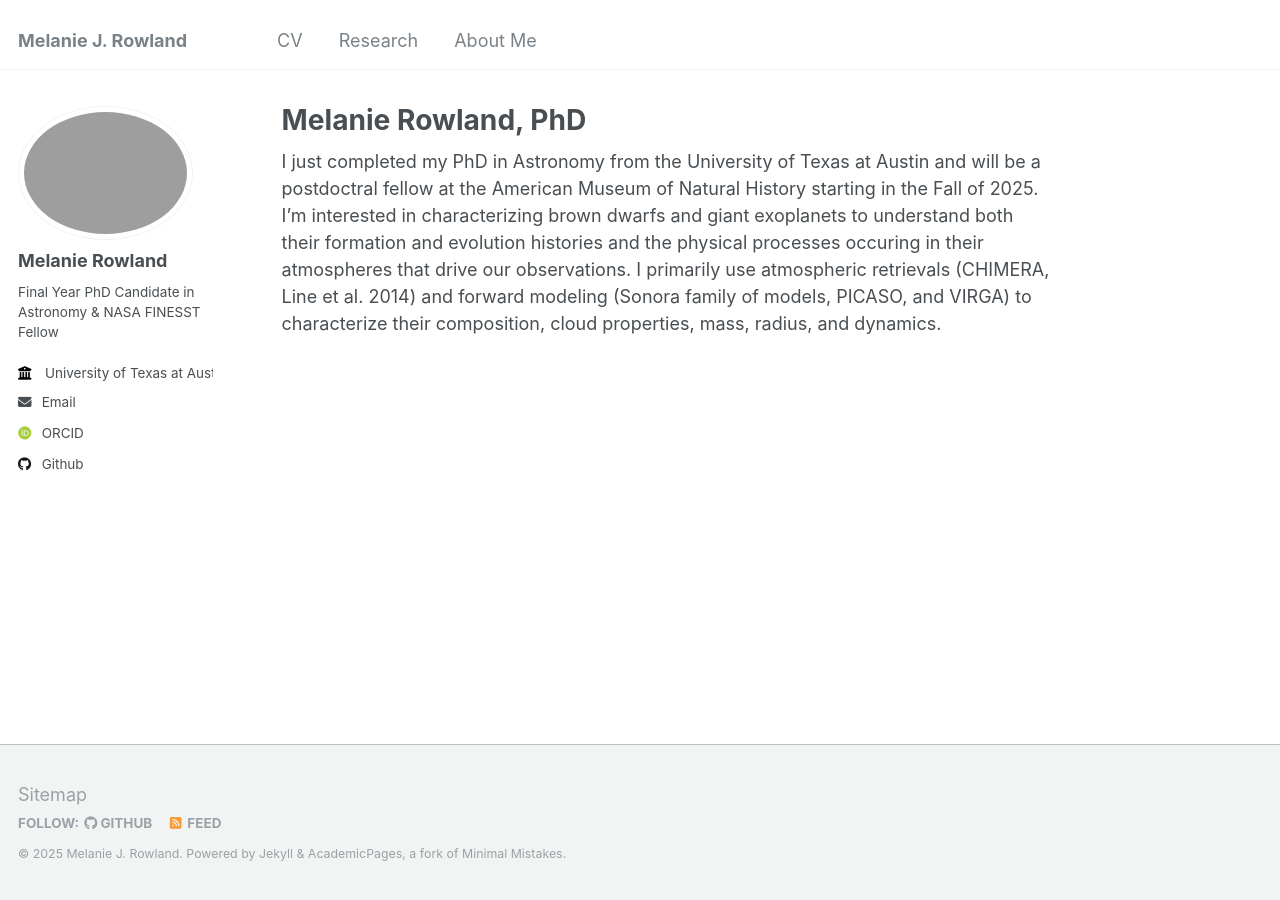
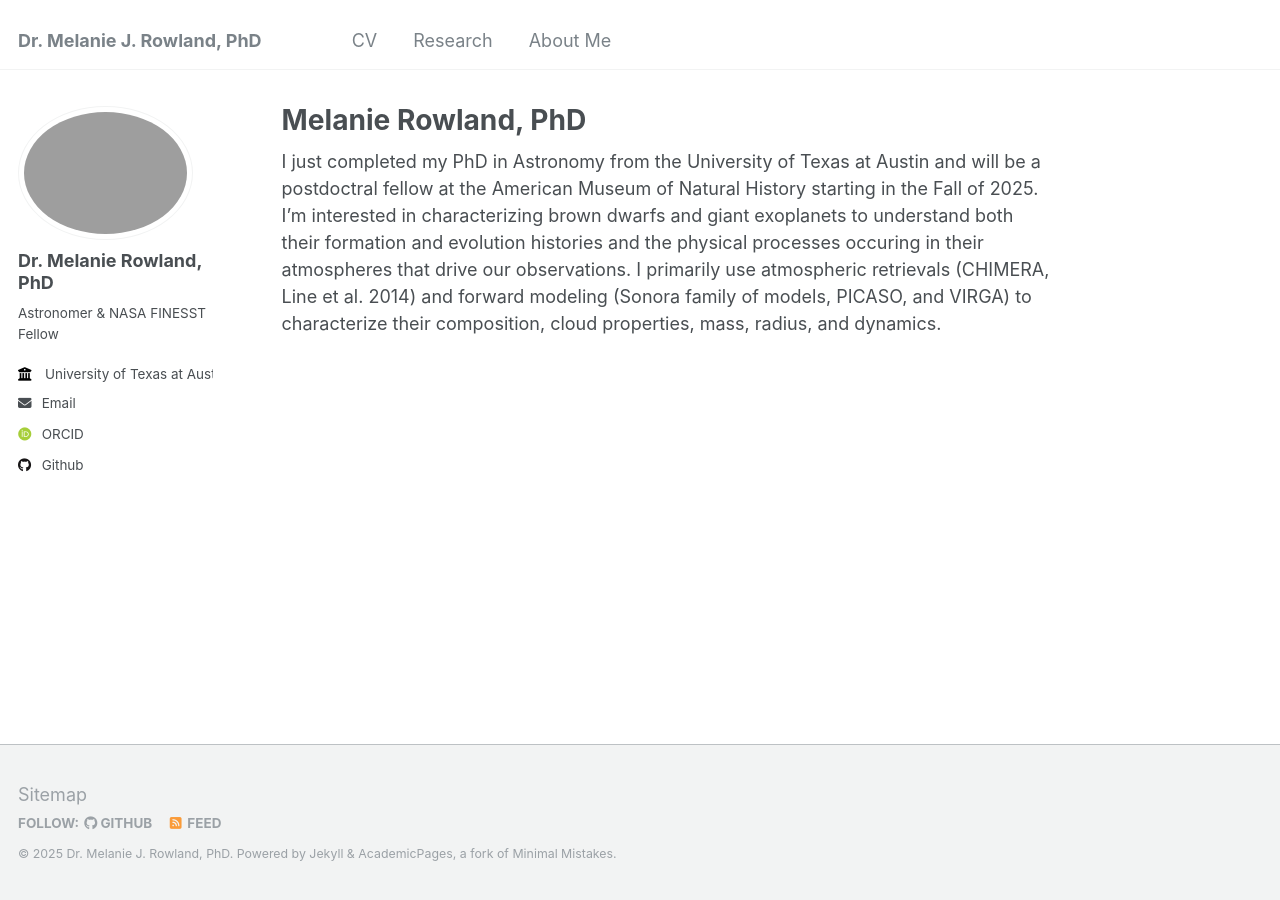
Before and after one commit to melrows/melrows.github.io, a Jekyll site: the page built from _pages/about.md, in a window 1280 px wide. Built offline with Jekyll 4.4.1, drawn with Linux system fonts in a browser that asks for light colours; some web fonts are replaced.

Commit message:
Update _config.yml
changed title

```diff
--- a/_config.yml
+++ b/_config.yml
@@ -8,7 +8,7 @@
 
 # Basic Site Settings
 locale                   : "en-US"
-title                    : "Melanie J. Rowland"
+title                    : "Dr. Melanie J. Rowland, PhD"
 title_separator          : "-"
 name                     : #&name "Your Name"
 description              : &description ""
@@ -22,9 +22,9 @@ repository               :
 author:
   # Biographic information
   avatar           : "prof_pic.png"
-  name             : "Melanie Rowland"
+  name             : "Dr. Melanie Rowland, PhD"
   pronouns         : # example: "she/her"
-  bio              : "Final Year PhD Candidate in Astronomy & NASA FINESST Fellow"
+  bio              : "Astronomer & NASA FINESST Fellow"
   location         : #"Earth"
   employer         : "University of Texas at Austin"
   uri              : # URL
```
